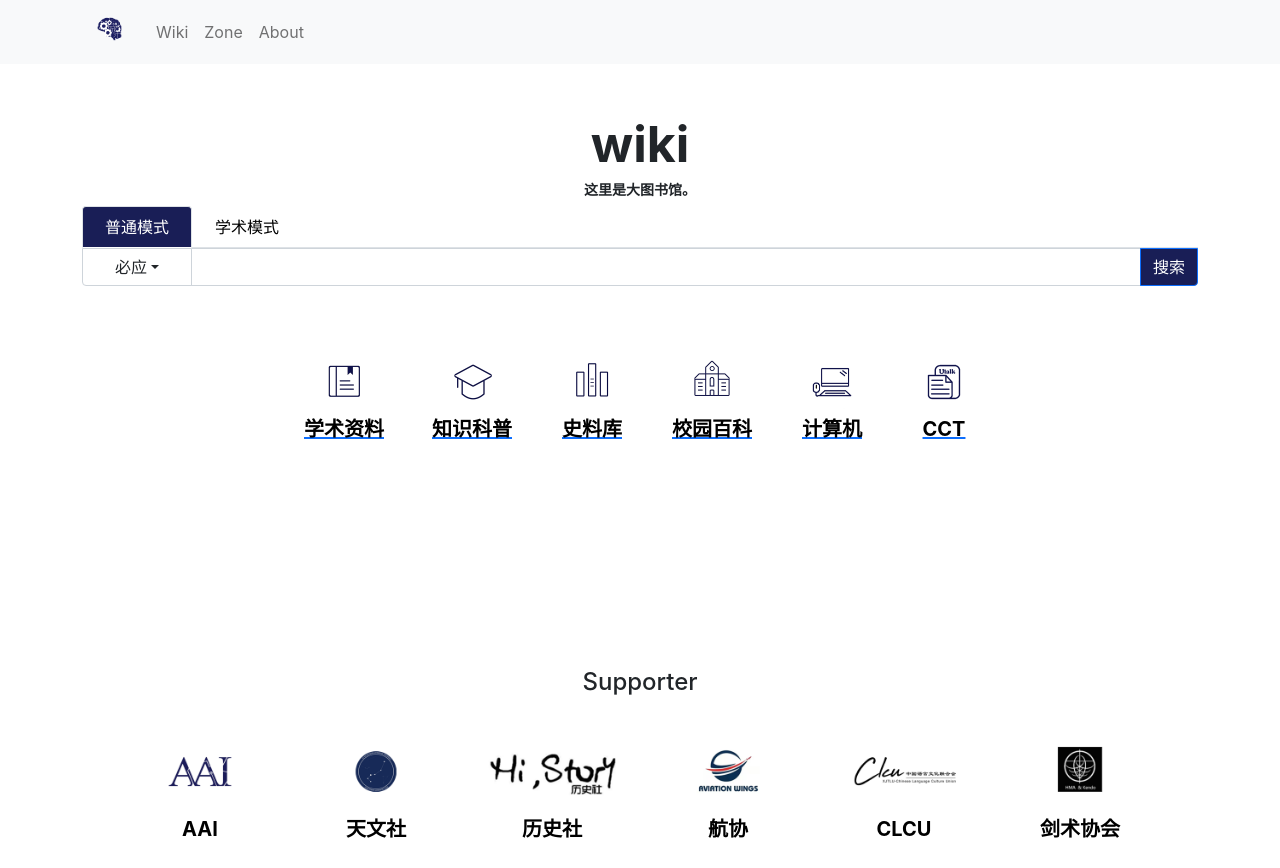
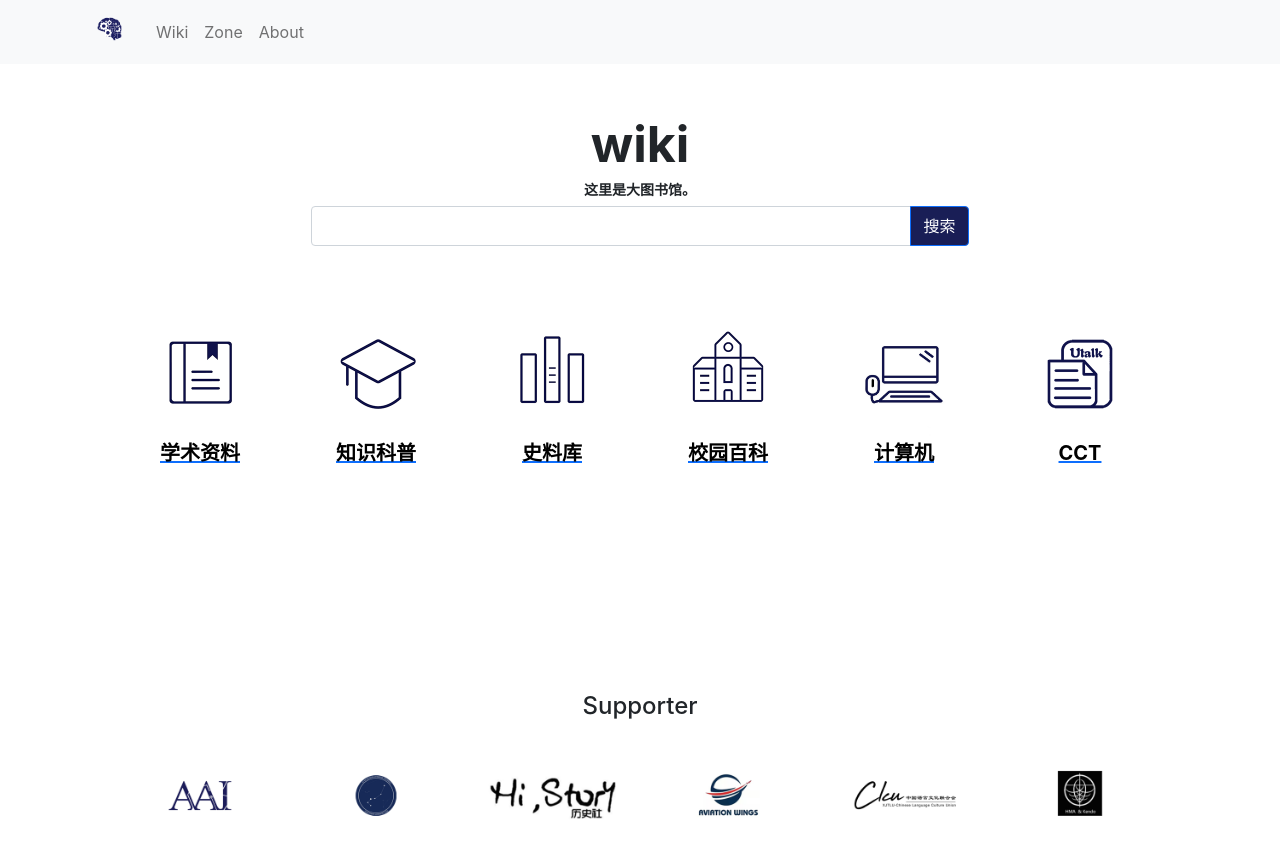
Before and after one commit to XJTLU-AAI/Wiki, a React (Create React App) app in the folder wiki-homepage/: page / in a window 1280 px wide. Built offline with nearby package versions, Linux system fonts and the light colour scheme.

Commit message:
搜索框关闭搜索模式切换功能，主页微调

```diff
--- a/wiki-homepage/public/index.html
+++ b/wiki-homepage/public/index.html
@@ -24,7 +24,7 @@
       work correctly both with client-side routing and a non-root public URL.
       Learn how to configure a non-root public URL by running `npm run build`.
     -->
-    <title>Wiki</title>
+    <title>Wiki - 这里是大图书馆</title>
 
     <link
       rel="stylesheet"
--- a/wiki-homepage/src/App.css
+++ b/wiki-homepage/src/App.css
@@ -38,7 +38,7 @@
 }
 
 .sections-nav .image-link-image {
-  width: 64px;
+  width: 128px;
 }
 
 .supporters-nav .image-link-image {
--- a/wiki-homepage/src/App.js
+++ b/wiki-homepage/src/App.js
@@ -15,7 +15,7 @@ function App() {
           <Navbar.Collapse id="basic-navbar-nav">
             <Nav className="me-auto">
               <Nav.Link href="docs">Wiki</Nav.Link>
-              <Nav.Link href="#link">Zone</Nav.Link>
+              <Nav.Link href="https://xjtlu.zone">Zone</Nav.Link>
               <Nav.Link href="#link">About</Nav.Link>
             </Nav>
           </Navbar.Collapse>
@@ -47,12 +47,12 @@ function App() {
         display: 'flex',
         justifyContent: 'center',
       }}>
-        <ImageLink imageSrc="supporters/AAI.png" title="AAI" />
-        <ImageLink imageSrc="supporters/Astronomy.png" title="天文社"/>
-        <ImageLink imageSrc="supporters/HistoryClub.png" title="历史社"/>
-        <ImageLink imageSrc="supporters/AviationWings.png" title="航协"/>
-        <ImageLink imageSrc="supporters/CLCU.png" title="CLCU"/>
-        <ImageLink imageSrc="supporters/HMA_Kendo.png" title="剑术协会" />
+        <ImageLink imageSrc="supporters/AAI.png" />
+        <ImageLink imageSrc="supporters/Astronomy.png"/>
+        <ImageLink imageSrc="supporters/HistoryClub.png"/>
+        <ImageLink imageSrc="supporters/AviationWings.png"/>
+        <ImageLink imageSrc="supporters/CLCU.png"/>
+        <ImageLink imageSrc="supporters/HMA_Kendo.png" />
       </div>
     </div>
   );
--- a/wiki-homepage/src/SearchBox.css
+++ b/wiki-homepage/src/SearchBox.css
@@ -1,10 +1,15 @@
+
+.input-group {
+    justify-content: center;
+}
 
 #search-box-input {
     box-shadow: none;
+    max-width: 600px;
+    height: 40px;
 }
 
 #search-box-button {
-    border-top-right-radius: 0;
     background-color: #191e56;
 }
 
--- a/wiki-homepage/src/SearchBox.js
+++ b/wiki-homepage/src/SearchBox.js
@@ -249,22 +249,22 @@ class SearchBox extends React.Component {
         //展示搜索历史
         return (
             <div>
-                <Tabs id="search-box-tab"
+                {/* <Tabs id="search-box-tab"
                     activeKey={this.state.mode}
                     onSelect={this.handleSearchModeChanged}>
                     <Tab eventKey="normal" title="普通模式" />
                     <Tab eventKey="academic" title="学术模式" />
-                </Tabs>
+                </Tabs> */}
                 <Form onSubmit={this.handleSearch}>
                     <Form.Group className='formGroup'>
                         <InputGroup className="mb-3">
-                            <DropdownButton as={InputGroup.Prepend}
+                            {/* <DropdownButton as={InputGroup.Prepend}
                                 onSelect={this.handleDropSearchEngineChanged}
                                 variant="search-drop"
                                 title={this.state.engineName}
                                 id="search-box-dropdown">
                                 {dropdownLists}
-                            </DropdownButton>
+                            </DropdownButton> */}
                             <Form.Control id="search-box-input"
                                 autoComplete='off'
                                 onChange={this.handleInputChange}
```
Also changed, not shown: wiki-homepage/public/manifest.json.
